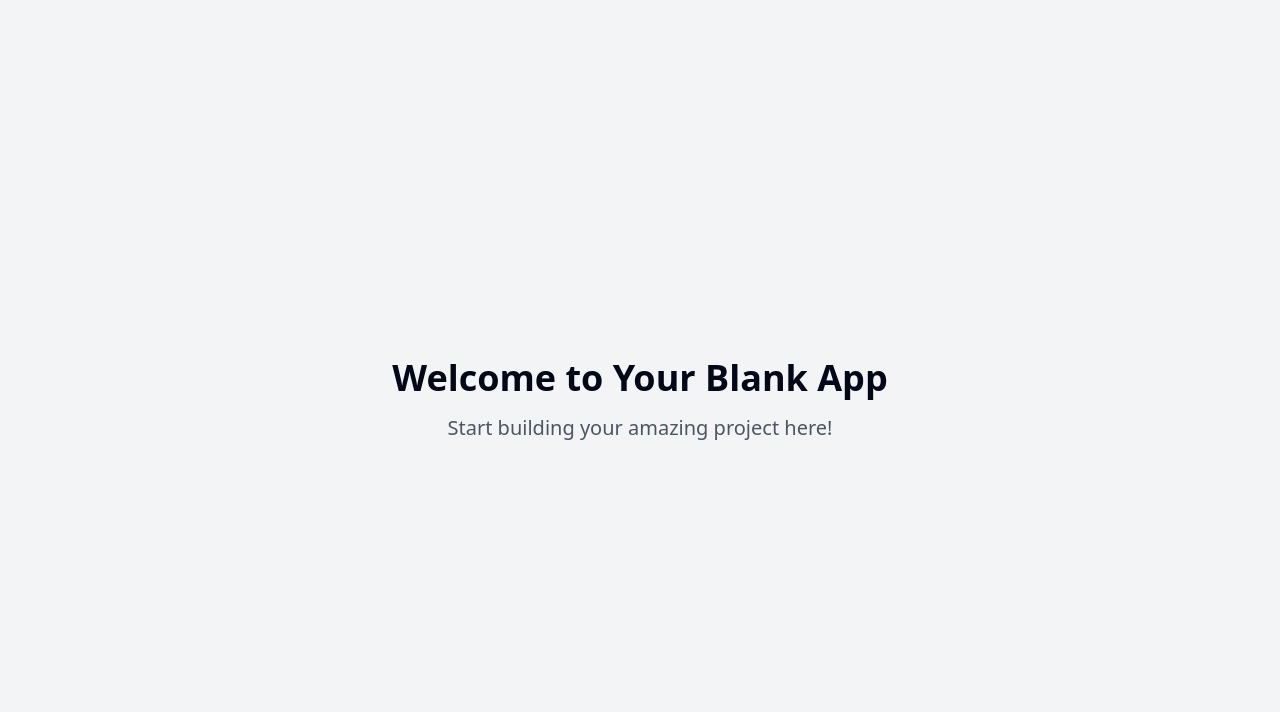
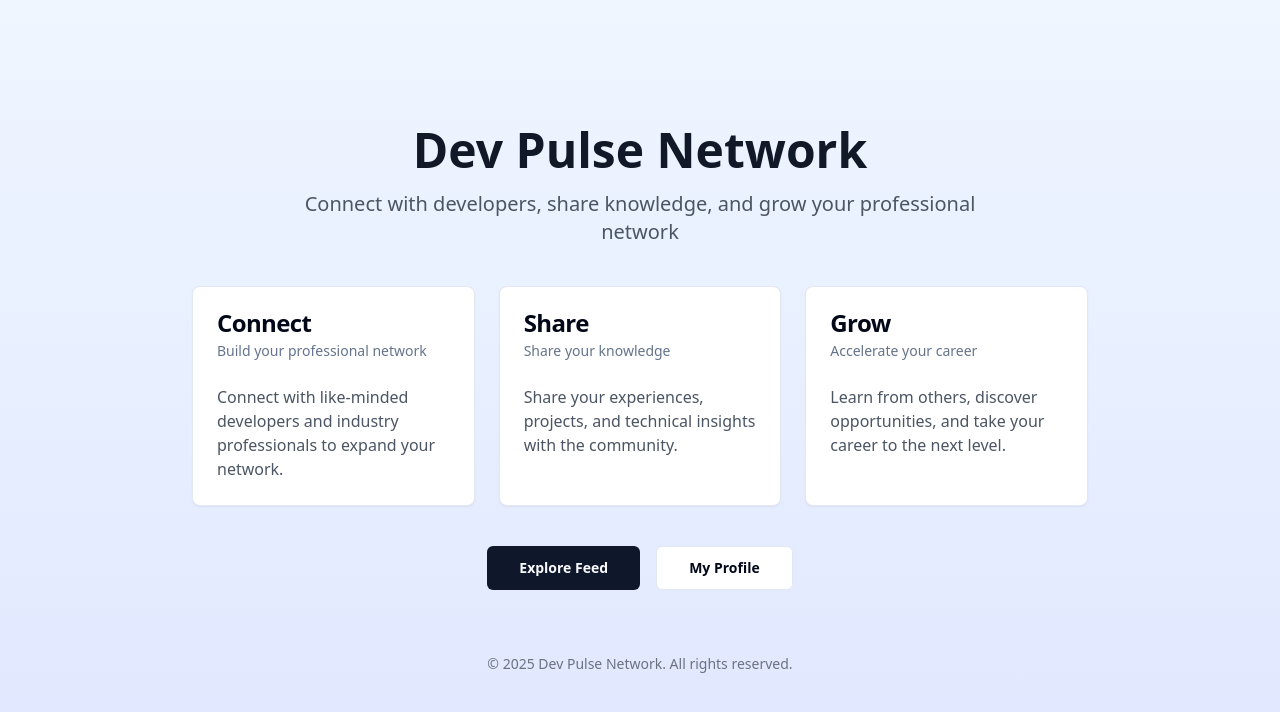
Before and after one commit to SAL128T/dev-pulse-network, a React (Vite) app: page / in a window 1280 px wide. Shown: the top 712 px of the page. Built offline with nearby package versions, Linux system fonts and the light colour scheme.

Commit message:
Fix: App not displaying
Fixes the issue where the app is not displaying.

```diff
--- a/src/App.tsx
+++ b/src/App.tsx
@@ -1,3 +1,4 @@
+
 import { Toaster } from "@/components/ui/toaster";
 import { Toaster as Sonner } from "@/components/ui/sonner";
 import { TooltipProvider } from "@/components/ui/tooltip";
@@ -5,6 +6,27 @@ import { QueryClient, QueryClientProvider } from "@tanstack/react-query";
 import { BrowserRouter, Routes, Route } from "react-router-dom";
 import Index from "./pages/Index";
 import NotFound from "./pages/NotFound";
+
+// We'll create these pages later if needed
+const Feed = () => (
+  <div className="min-h-screen flex items-center justify-center bg-gray-100">
+    <div className="text-center">
+      <h1 className="text-4xl font-bold mb-4">Feed Page</h1>
+      <p className="text-xl text-gray-600">This is where posts from your network will appear.</p>
+      <a href="/" className="text-blue-500 block mt-4 hover:underline">Back to Home</a>
+    </div>
+  </div>
+);
+
+const Profile = () => (
+  <div className="min-h-screen flex items-center justify-center bg-gray-100">
+    <div className="text-center">
+      <h1 className="text-4xl font-bold mb-4">Profile Page</h1>
+      <p className="text-xl text-gray-600">Your profile information will be displayed here.</p>
+      <a href="/" className="text-blue-500 block mt-4 hover:underline">Back to Home</a>
+    </div>
+  </div>
+);
 
 const queryClient = new QueryClient();
 
@@ -16,6 +38,8 @@ const App = () => (
       <BrowserRouter>
         <Routes>
           <Route path="/" element={<Index />} />
+          <Route path="/feed" element={<Feed />} />
+          <Route path="/profile" element={<Profile />} />
           {/* ADD ALL CUSTOM ROUTES ABOVE THE CATCH-ALL "*" ROUTE */}
           <Route path="*" element={<NotFound />} />
         </Routes>
--- a/src/pages/Index.tsx
+++ b/src/pages/Index.tsx
@@ -1,11 +1,67 @@
-// Update this page (the content is just a fallback if you fail to update the page)
+
+import { Button } from "@/components/ui/button";
+import { Card, CardContent, CardDescription, CardFooter, CardHeader, CardTitle } from "@/components/ui/card";
+import { Link } from "react-router-dom";
 
 const Index = () => {
   return (
-    <div className="min-h-screen flex items-center justify-center bg-gray-100">
-      <div className="text-center">
-        <h1 className="text-4xl font-bold mb-4">Welcome to Your Blank App</h1>
-        <p className="text-xl text-gray-600">Start building your amazing project here!</p>
+    <div className="min-h-screen bg-gradient-to-b from-blue-50 to-indigo-100 flex flex-col items-center justify-center p-6">
+      <div className="max-w-4xl w-full">
+        <div className="text-center mb-10">
+          <h1 className="text-4xl font-bold text-gray-900 mb-4 md:text-5xl">Dev Pulse Network</h1>
+          <p className="text-xl text-gray-600 max-w-2xl mx-auto">
+            Connect with developers, share knowledge, and grow your professional network
+          </p>
+        </div>
+
+        <div className="grid grid-cols-1 md:grid-cols-3 gap-6 mb-10">
+          <Card>
+            <CardHeader>
+              <CardTitle>Connect</CardTitle>
+              <CardDescription>Build your professional network</CardDescription>
+            </CardHeader>
+            <CardContent>
+              <p className="text-gray-600">Connect with like-minded developers and industry professionals to expand your network.</p>
+            </CardContent>
+          </Card>
+
+          <Card>
+            <CardHeader>
+              <CardTitle>Share</CardTitle>
+              <CardDescription>Share your knowledge</CardDescription>
+            </CardHeader>
+            <CardContent>
+              <p className="text-gray-600">Share your experiences, projects, and technical insights with the community.</p>
+            </CardContent>
+          </Card>
+
+          <Card>
+            <CardHeader>
+              <CardTitle>Grow</CardTitle>
+              <CardDescription>Accelerate your career</CardDescription>
+            </CardHeader>
+            <CardContent>
+              <p className="text-gray-600">Learn from others, discover opportunities, and take your career to the next level.</p>
+            </CardContent>
+          </Card>
+        </div>
+
+        <div className="flex justify-center gap-4">
+          <Button asChild size="lg" className="font-semibold">
+            <Link to="/feed">
+              Explore Feed
+            </Link>
+          </Button>
+          <Button asChild variant="outline" size="lg" className="font-semibold">
+            <Link to="/profile">
+              My Profile
+            </Link>
+          </Button>
+        </div>
+
+        <footer className="mt-16 text-center text-gray-500 text-sm">
+          <p>© 2025 Dev Pulse Network. All rights reserved.</p>
+        </footer>
       </div>
     </div>
   );
```
